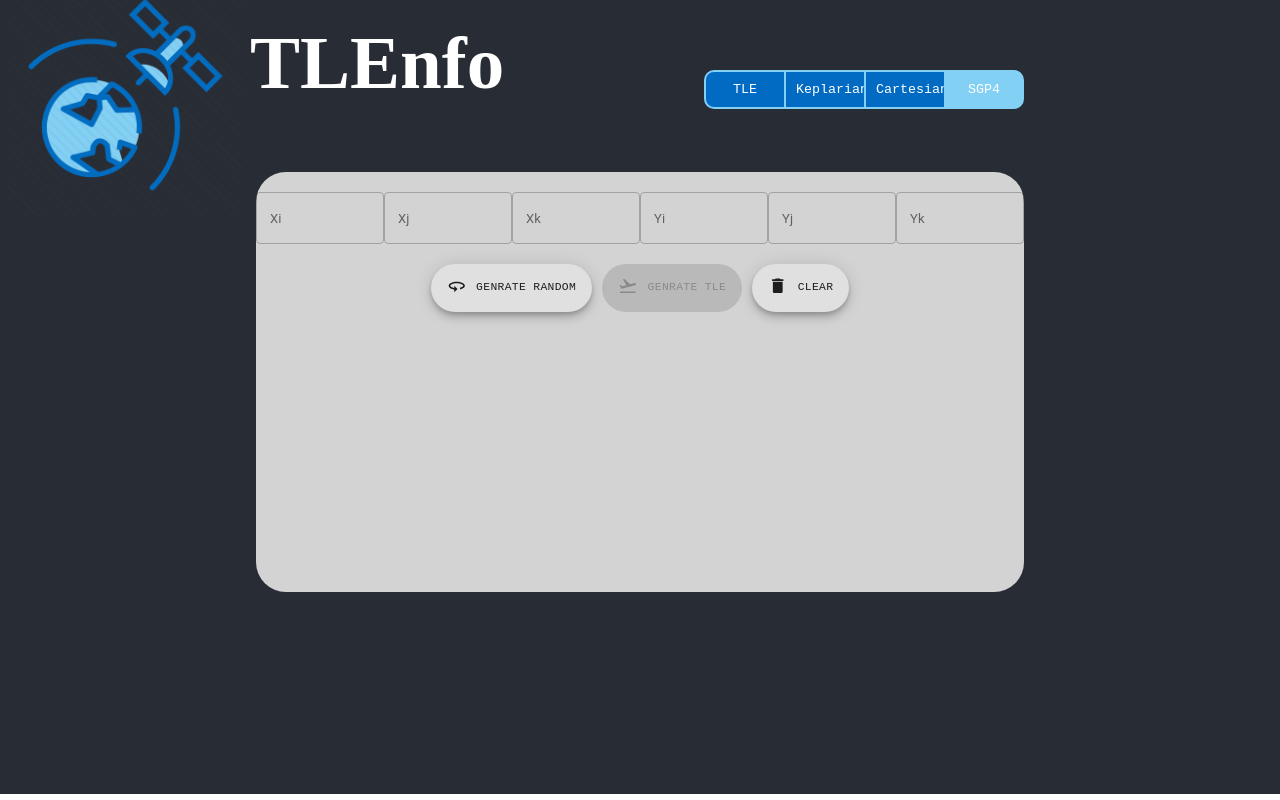
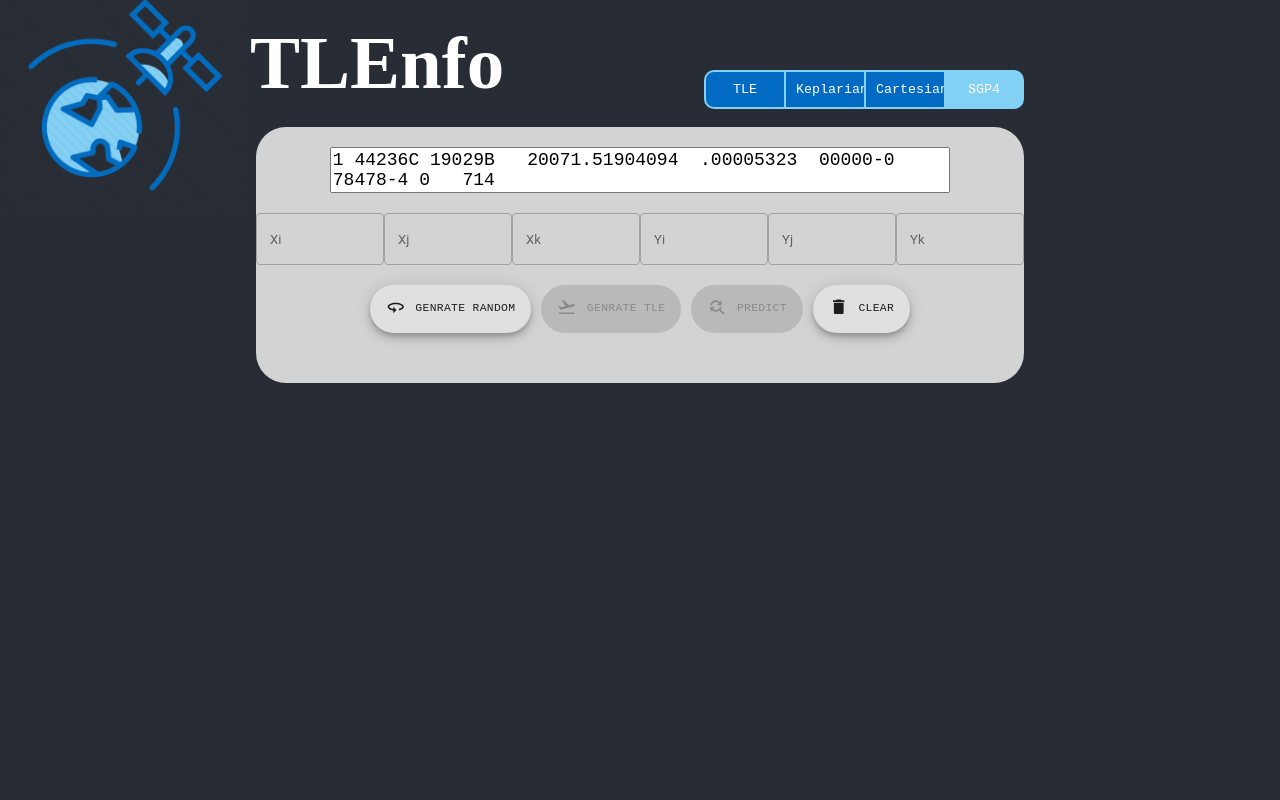
Before and after one commit to DaniRubin/DSP, a React (Create React App) app: page / in a window 1280 px wide. Built offline with nearby package versions, Linux system fonts and the light colour scheme.

Commit message:
Added sgp4 predictor

```diff
--- a/src/App.css
+++ b/src/App.css
@@ -50,12 +50,12 @@
 *:focus {
   outline: 0 !important;
 }
-.TheBody {
+html {
   background-color: #282c34;
 }
 .App {
   text-align: center;
-  min-height: 103vh;
+  height: 100vh;
   margin-top: -30px;
 }
 .pageName {
@@ -73,17 +73,32 @@
   font-size: 18px;
   resize: none;
 }
+#TLEgenrator {
+  margin: auto;
+  width: 80%;
+  /* margin-top: 15px; */
+  font-size: 18px;
+  resize: none;
+}
+.TLEsection {
+  margin-bottom: 15px;
+}
 .SGP4div {
   float: right;
   margin-right: 20%;
   width: 60%;
-  margin-top: 15px;
+  margin-top: -30px;
   font-size: 18px;
   resize: none;
   background-color: lightgray;
-  height: 400px;
   border-radius: 30px;
   padding-top: 20px;
+  padding-bottom: 30px;
+}
+.runLabel {
+  text-align: left;
+  margin-left: 80px;
+  font-size: 14px;
 }
 .InfoTLEExplenation {
   font-size: 25px;
--- a/src/components/SGP4.jsx
+++ b/src/components/SGP4.jsx
@@ -1,10 +1,14 @@
 import React, { useState } from 'react';
+import SGP from 'sgp4';
+
 import TextField from '@material-ui/core/TextField';
 import Fab from '@material-ui/core/Fab';
 import ThreeSixtyIcon from '@material-ui/icons/ThreeSixty';
 import FlightTakeoffIcon from '@material-ui/icons/FlightTakeoff';
 import DeleteIcon from '@material-ui/icons/Delete';
+import FindReplaceIcon from '@material-ui/icons/FindReplace';
 
+import Vector from './results/Vector';
 import Config from '../config.json';
 import { convertCartesianToKepler } from './sgp4';
 
@@ -20,7 +24,13 @@ const validateVector = (vector) => {
 
 const SGP4 = props => {
   const [vector, setVectorValue] = useState({});
+  const [originalTLE, setTLEoriginal] = useState("1 44236C 19029B   20071.51904094  .00005323  00000-0  78478-4 0   714\n2 44236  53.0049 284.5500 0007211 319.6814 226.3936 15.54732759    19");
+  const [newTLE, setTLEgenrated] = useState("");
+  const [newVec, setNewVector] = useState(null);
 
+  const handleTextareaChange = (event) => {
+    setTLEoriginal(event.target.value)
+  }
   const genrateRandom = () => {
     const newVector = {
       "Xi": Math.random() * (Math.random() < 0.5 ? 3000 + 6000 : -3000 - 6000),
@@ -30,13 +40,15 @@ const SGP4 = props => {
       "Yj": Math.random() * (Math.random() < 0.5 ? 10 : -10),
       "Yk": Math.random() * (Math.random() < 0.5 ? 10 : -10),
     }
-    setVectorValue(newVector)
+    setVectorValue(newVector);
+    setTLEgenrated("");
+    setNewVector(null);
   }
-
   const genrateTLE = () => {
-    convertCartesianToKepler(vector, Config);
+    const TLEsecondLine = convertCartesianToKepler(vector, Config, originalTLE.split('\n')[1].split(' ')[1]);
+    const allTLE = originalTLE.split('\n')[0] + '\n' + TLEsecondLine;
+    setTLEgenrated(allTLE);
   }
-
   const changeValue = (event, label) => {
     const newVector = { ...vector };
     newVector[label] = event.target.value;
@@ -45,9 +57,62 @@ const SGP4 = props => {
   }
   const clearVector = () => {
     setVectorValue({});
+    setTLEgenrated("");
+    setNewVector(null);
   }
-  console.log(vector);
+  const returnNewVectorFromPrediction = (issSatRec, now) => {
+    now = new Date(now);
+    const positionAndVelocity = SGP.propogate(issSatRec, now.getUTCFullYear(), now.getUTCMonth() + 1, now.getUTCDate(), now.getUTCHours(), now.getUTCMinutes(), now.getUTCSeconds());
+    if (positionAndVelocity[0] !== false) {
+      const newVector = {
+        "Xi": positionAndVelocity.position.x,
+        "Xj": positionAndVelocity.position.y,
+        "Xk": positionAndVelocity.position.z,
+        "Yi": positionAndVelocity.velocity.x,
+        "Yj": positionAndVelocity.velocity.y,
+        "Yk": positionAndVelocity.velocity.z
+      }
+      return newVector;
+    } else {
+      alert("Failed");
+      return false;
+    }
+  }
+  const makePrediction = () => {
+    let positionAndVelocity;
+    const theNewVector = {};
+    const issSatRec = SGP.twoline2rv(newTLE.split('\n')[0], newTLE.split('\n')[1], SGP.wgs84());
+    console.log(issSatRec)
+    var now = new Date().getTime();
+    positionAndVelocity = returnNewVectorFromPrediction(issSatRec, now);
+    if (positionAndVelocity === false) return;
+    theNewVector['0 passes'] = positionAndVelocity;
+    now += 90 * 60 * 60 * 1000;
+    positionAndVelocity = returnNewVectorFromPrediction(issSatRec, now);
+    theNewVector['1 passes'] = positionAndVelocity;
+    now += 90 * 60 * 60 * 1000;
+    positionAndVelocity = returnNewVectorFromPrediction(issSatRec, now);
+    theNewVector['2 passes'] = positionAndVelocity;
+    now += 90 * 60 * 60 * 1000;
+    positionAndVelocity = returnNewVectorFromPrediction(issSatRec, now);
+    theNewVector['3 passes'] = positionAndVelocity;
+    now += 90 * 60 * 60 * 1000;
+    positionAndVelocity = returnNewVectorFromPrediction(issSatRec, now);
+    theNewVector['4 passes'] = positionAndVelocity;
+    now += 90 * 60 * 60 * 1000;
+    positionAndVelocity = returnNewVectorFromPrediction(issSatRec, now);
+    theNewVector['5 passes'] = positionAndVelocity;
+    now += 90 * 60 * 60 * 1000;
+    positionAndVelocity = returnNewVectorFromPrediction(issSatRec, now);
+    theNewVector['6 passes'] = positionAndVelocity;
+    console.log(theNewVector)
+    setNewVector(theNewVector);
+  }
   return <div className="SGP4div">
+    <div className="TLEsection">
+      <textarea id="TLEgenrator" rows="2" placeholder="insert your TLE here" value={originalTLE} onChange={handleTextareaChange} />
+    </div>
+    {/* <br /> */}
     {Config.cartesianValues.map(label =>
       <TextField error={isNaN(vector[label]) && vector[label] !== undefined} label={label} variant="outlined" value={vector[label] || ""} onChange={(event) => changeValue(event, label)} />
     )}
@@ -60,10 +125,26 @@ const SGP4 = props => {
       <FlightTakeoffIcon style={{ marginRight: "10px", marginBottom: "5px" }} />
         Genrate TLE
       </Fab>
+    <Fab variant="extended" onClick={makePrediction} disabled={newTLE === ""} style={{ marginRight: "10px" }}>
+      <FindReplaceIcon style={{ marginRight: "10px", marginBottom: "5px" }} />
+        Predict
+      </Fab>
     <Fab variant="extended" onClick={clearVector}>
       <DeleteIcon style={{ marginRight: "10px", marginBottom: "5px" }} />
         CLEAR
       </Fab>
+
+    <br /><br />
+
+    {newTLE !== "" && <div class="TLEsection">
+      <textarea id="TLEgenrator" rows="2" placeholder="insert your TLE here" value={newTLE} disabled />
+    </div>}
+
+    {newVec && Object.keys(newVec).map(string => {
+      return <Vector Config={Config.cartesianValues} paragraph={string} newVec={newVec[string]} />
+    })}
+
+
   </div>
 }
 
--- a/src/components/main.js
+++ b/src/components/main.js
@@ -162,10 +162,6 @@ function getDATAandSplit(data) {
 function degreeToRadians(degree) {
   return degree / 57.2958;
 }
-function radianToDegree(radian) {
-  return radian * 57.2958;
-}
-
 function getTrueAnamoly(Eccentricity, meanAnomaly, dp) {
   let i = 0;
   let maxIter = 30;
--- /dev/null
+++ b/src/components/results/Vector.jsx
@@ -0,0 +1,13 @@
+import React from 'react';
+import TextField from '@material-ui/core/TextField';
+
+const Vector = (props) => {
+    return <div>
+        <p class="runLabel">{props.paragraph}</p>
+        {props.Config.map(label =>
+            <TextField error={isNaN(props.newVec[label]) && props.newVec[label] !== undefined} label={label} variant="outlined" value={props.newVec[label] || ""} disabled />
+        )}
+    </div>
+}
+
+export default Vector;
--- a/src/components/sgp4.js
+++ b/src/components/sgp4.js
@@ -1,6 +1,6 @@
 // import Config from '../config.json';
 
-exports.convertCartesianToKepler = (vector, Config) => {
+exports.convertCartesianToKepler = (vector, Config, catalogNumber) => {
     // const Rvector = [6524.834, 6862.875, 6448.296];
     // const Vvector = [4.901327, 5.533756, -1.976341];
     const Rvector = [vector["Xi"], vector["Xj"], vector["Xk"]];
@@ -39,26 +39,34 @@ exports.convertCartesianToKepler = (vector, Config) => {
     console.log("trueAnomaly - " + trueAnomaly);
 
     // document.getElementById("backParams").style.display = "block";
-    const TLEsecondLine = convertKeplerToTLE(semiMajorAxis, inclination, ascendingNode, argumantPerigee, eccentricity, trueAnomaly, Config);
+    const TLEsecondLine = convertKeplerToTLE(semiMajorAxis, inclination, ascendingNode, argumantPerigee, eccentricity, trueAnomaly, Config, catalogNumber);
     // document.getElementById("backParams").innerHTML = TLEsecondLine;
 
-    alert(TLEsecondLine);
+    return TLEsecondLine;
 }
 
+function createValidAngle(angle) {
+    let finalAngle = angle;
+    if (finalAngle < 10) finalAngle = "   " + finalAngle;
+    else if (finalAngle > 100) finalAngle = " " + finalAngle;
+    else finalAngle = "  " + finalAngle;
+    return finalAngle;
+}
+
+function convertKeplerToTLE(semiMajorAxis, inclination, ascendingNode, argumantPerigee, eccentricity, trueAnomaly, Config, catalogNumber) {
+    if (eccentricity > 1) eccentricity = 0.0007721;
+    if (semiMajorAxis < 0) semiMajorAxis = - semiMajorAxis
+
+    let TLEsecondLine = "";
 
 
-function convertKeplerToTLE(semiMajorAxis, inclination, ascendingNode, argumantPerigee, eccentricity, trueAnomaly, Config) {
-    if (eccentricity > 1) eccentricity = 0.0007721;
-    if (semiMajorAxis < 0) semiMajorAxis = - semiMajorAxis
-    const randomCatalogNumber = (Math.random() * 100000).toString().split('.')[0]
-
-    let TLEsecondLine = "";
     let ecc = parseFloat(eccentricity);
-    TLEsecondLine += "2 " + randomCatalogNumber + " " + inclination.toFixed(4) + " " + ascendingNode.toFixed(4) + " ";
+    TLEsecondLine += "2 " + catalogNumber + createValidAngle(inclination.toFixed(4))
+    TLEsecondLine += createValidAngle(ascendingNode.toFixed(4)) + " ";
     //make eccentricity part
     // eccentricity = eccentricity * Math.pow(10, eccentricity.toString().length - 2);
     // eccentricity = eccentricity.toString().length >= 7 ? eccentricity : new Array(7 - eccentricity.toString().length + 1).join("0") + eccentricity;
-    TLEsecondLine += eccentricity.toFixed(7).toString().split('.')[1] + "  " + argumantPerigee.toFixed(4) + " ";
+    TLEsecondLine += eccentricity.toFixed(7).toString().split('.')[1] + createValidAngle(argumantPerigee.toFixed(4));
 
     // alert(degreeToRadians(trueAnomaly))
     //make the mean anomaly?
@@ -71,7 +79,7 @@ function convertKeplerToTLE(semiMajorAxis, inclination, ascendingNode, argumantP
     if (trueAnomaly < 0) meanAnomaly = 360 - meanAnomaly;
     console.log("mean anomaly - " + trueAnomaly);
 
-    TLEsecondLine += meanAnomaly.toFixed(4) + " ";
+    TLEsecondLine += createValidAngle(meanAnomaly.toFixed(4)) + " ";
     //make meanMotion
     let meanMotion =
         (86400 / (2 * Math.PI)) *
@@ -110,17 +118,6 @@ function vectoricalMultiple(mat1, mat2) {
 function multipleScalarAndVector(mat, scalar) {
     return [mat[0] * scalar, mat[1] * scalar, mat[2] * scalar];
 }
-function multiplieMetrix(mat1, mat2) {
-    const resultMatrix = [];
-    for (let i = 0; i < mat1.length; i++) {
-        let sum = 0;
-        for (let j = 0; j < mat2.length; j++) {
-            sum += mat1[i][j] * mat2[j];
-        }
-        resultMatrix.push(sum.toFixed(8));
-    }
-    return resultMatrix;
-}
 function scalaricMultiple(mat1, mat2) {
     return (mat1[0] * mat2[0]) + (mat1[1] * mat2[1]) + (mat1[2] * mat2[2])
 }
```
